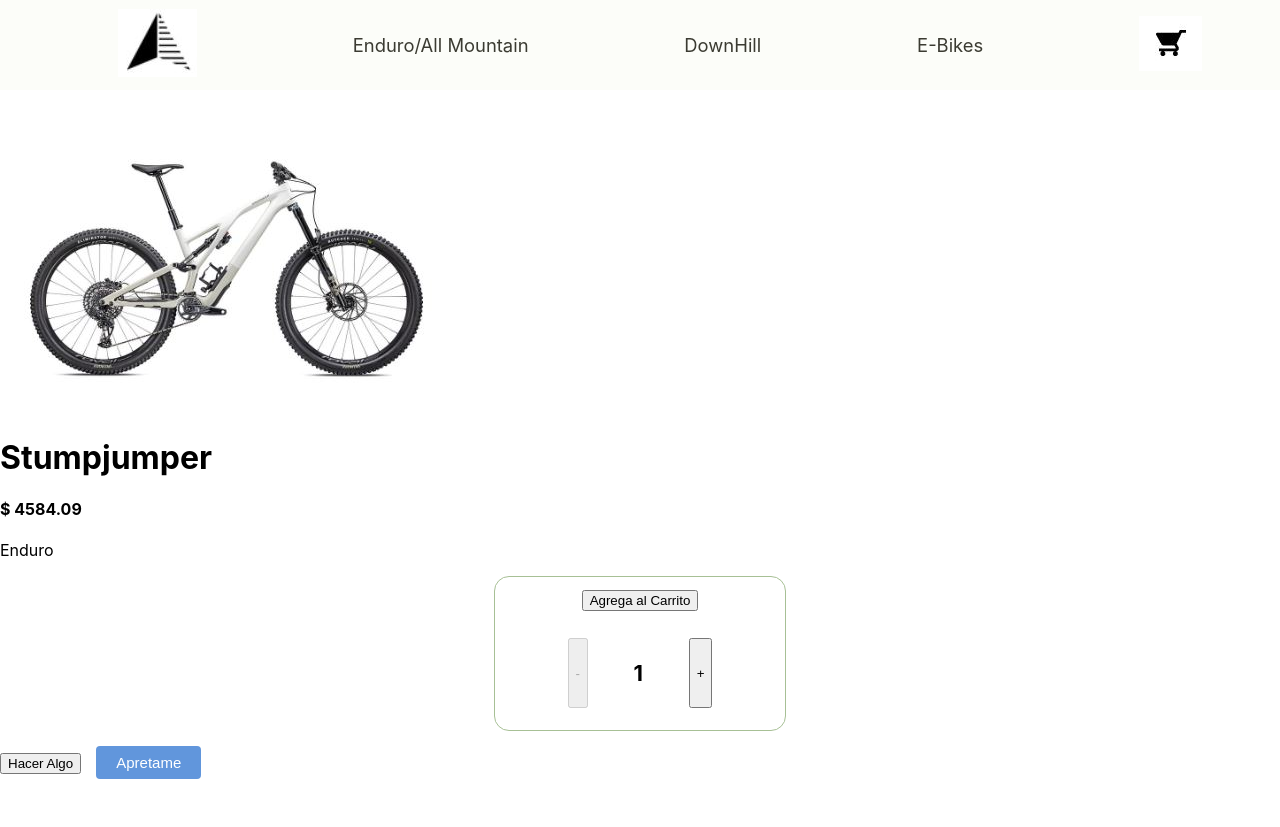
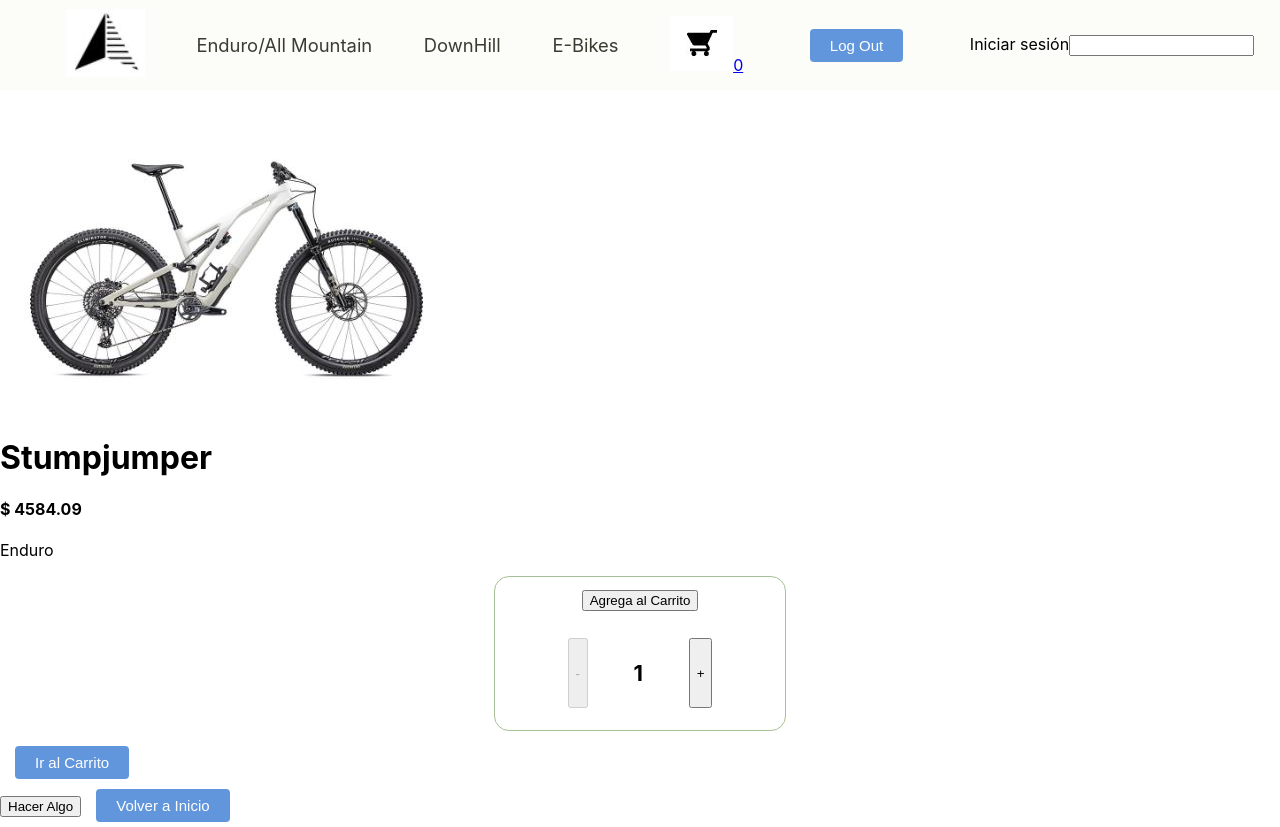
Before and after one commit to RodrigoLede/ReactPrimero, a React (Create React App) app: page /detalle/1 in a window 1280 px wide. Before the commit the page ends 800 px from the top, so only its background shows below. Built offline with nearby package versions, Linux system fonts and the light colour scheme.

Commit message:
Clase 10 terminada

```diff
--- a/src/App.js
+++ b/src/App.js
@@ -1,12 +1,13 @@
 import React from "react";
-import Button from "./componentes/Button/Button";
 import ItemDetailContainer from "./componentes/ItemDetailContainer/ItemDetailContainer";
 import ItemListContainer from "./componentes/ItemListContainer/ItemListContainer";
 import NavBar from "./componentes/NavBar/NavBar";
+import Button from "./componentes/Button/Button";
 import { BrowserRouter } from "react-router-dom";
 import { Routes, Route } from "react-router-dom";
 import PageNotFound from "./pages/PageNotFound";
 import HomePage from "./pages/HomePage";
+import { CartProvider } from "./storage/cartContext";
 
 
 function App() {
@@ -14,11 +15,19 @@
   function hacerAlgo() {
     alert("hola");
   }
+  function logOutSession(){
+    console.log("logout");
+  }
+
+  function logInSession(username){
+    alert(`Bienvenido usuario: ${username}`);
+  }
 
   return (
     <>
+        <CartProvider >
           <BrowserRouter>
-          <NavBar />
+            <NavBar onLogin={logInSession} onLogout={logOutSession} />
             <Routes>
               <Route path="/" element={ <ItemListContainer /> } />
               <Route path="/detalle/:itemid" element={<ItemDetailContainer />} />
@@ -26,8 +35,11 @@
               <Route path="*" element={<PageNotFound />} />
             </Routes>
           </BrowserRouter>
+        </CartProvider>
         <button onClick={hacerAlgo}>Hacer Algo</button>
-        <Button>Apretame</Button>
+        <a href="/">
+          <Button>Volver a Inicio</Button>
+        </a>
     </>
   );
 }
--- a/src/componentes/ItemCount/ItemCount.jsx
+++ b/src/componentes/ItemCount/ItemCount.jsx
@@ -2,8 +2,7 @@
 import { useState } from 'react'
 import "./itemcount.css";
 
-export default function ItemCount({ onAddToCart }) {
-
+function ItemCount({ onAddToCart }) {
     const[count, setCount] = useState(1);
 
     function handleSumar () {
@@ -12,7 +11,6 @@
         else
             setCount (8)
     }
-
     function handleRestar () {
         setCount (count -1)
     }
@@ -31,3 +29,5 @@
     </div>
   )
 }
+
+export default ItemCount;
--- a/src/componentes/ItemDetailContainer/ItemDetail.jsx
+++ b/src/componentes/ItemDetailContainer/ItemDetail.jsx
@@ -1,19 +1,8 @@
 import React, { useState } from "react";
+import Button from "../Button/Button";
 import ItemCount from "../ItemCount/ItemCount";
 
-function ItemDetail({
-  title,
-  img,
-  category,
-  price,
- }) {
-
-  const [countInCart, setCountInCart] = useState(0);
-
-  function handleAddToCart(count){
-    console.log(`Agregaste al carrito ${count} unidades`);
-    setCountInCart (count);
-  }
+function ItemDetail({title, img, category, price, onAddToCart }) {
   return (
     <div className="card-detail_main">
       <div className="card-detail_img">
@@ -24,13 +13,11 @@
         <h4 className="priceTag">$ {price}</h4>
         <p>{category}</p>
     </div>
-    {
-      countInCart === 0 ?
-        <ItemCount onAddToCart={handleAddToCart} />
-      :
-      <a href="/cart">Ir al Carrito</a>
-    }
-      </div>
+      <ItemCount onAddToCart={onAddToCart} />
+      <a href="/cart">
+        <Button> Ir al Carrito </Button>
+      </a>
+    </div>
   );
 }
 
--- a/src/componentes/ItemDetailContainer/ItemDetailContainer.jsx
+++ b/src/componentes/ItemDetailContainer/ItemDetailContainer.jsx
@@ -1,11 +1,20 @@
-import React, { useState, useEffect} from "react";
+import React, { useState, useEffect, useContext} from "react";
 import { useParams } from "react-router-dom";
 import { getBike } from '../../services/mockService';
+import { cartContext } from "../../storage/cartContext";
 import ItemDetail from './ItemDetail';
 
+
 function ItemDetailContainer() {
-  const [bike, setBike] = useState([])
+  const [bike, setBike] = useState({ title: "loading", price: "--,--" });
+
   let params = useParams();
+  const { addToCart } = useContext(cartContext);
+
+  function handleAddToCart(count) {
+    const bikeAndCount = {...bike, count: count};
+    addToCart(bikeAndCount);
+  }
 
   useEffect(() => {
       getBike(params.itemid)
@@ -19,6 +28,7 @@
 
   return (
    <ItemDetail
+      onAddToCart= {handleAddToCart}
       title={bike.title}
       img={bike.img}
       category={bike.category}
--- a/src/componentes/NavBar/CartWidget.jsx
+++ b/src/componentes/NavBar/CartWidget.jsx
@@ -1,5 +1,17 @@
-export default function CartWidget (props) {
+import React, {useContext } from "react";
+import { cartContext } from "../../storage/cartContext";
+
+
+function CartWidget (props) {
+
+    const contexto = useContext(cartContext);
+
     return(
-        <img src={props.img} alt="Carrito"/>
+        <>
+            <img src={props.img} alt="Carrito"/>
+            <span>{contexto.getTotalItemsInCart()}</span>
+        </>
     );
 }
+
+export default CartWidget;
--- a/src/componentes/NavBar/NavBar.jsx
+++ b/src/componentes/NavBar/NavBar.jsx
@@ -1,9 +1,21 @@
+import { useContext } from "react";
 import CartWidget from "./CartWidget";
 import NavItem from "./NavItem";
 import "./navbar.css";
 import { Link } from "react-router-dom";
+import { cartContext } from "../../storage/cartContext";
+import Button from "../Button/Button";
 
-function NavBar () {
+function NavBar (props) {
+    const context = useContext(cartContext);
+    context.test();
+
+    function handleSubmit(evt) {
+        evt.preventDefault();
+        let user = evt.target.elements[0].value;
+        console.log(user);
+        props.onLogin(user);
+    }
 
     return(
         <nav>
@@ -17,10 +29,16 @@
                 <Link to ="/cart">
                     <CartWidget img= "/imgs/Chart.jpg" />
                 </Link>
+
+                <Button onClick={props.onLogout}>Log Out</Button>
+
+                <form onSubmit={handleSubmit}>
+                    Iniciar sesión
+                    <input name="user"></input>
+                </form>
             </ul>
         </nav>
     );
-
 }
 
 export default NavBar;
--- /dev/null
+++ b/src/storage/cartContext.js
@@ -0,0 +1,44 @@
+import { createContext, useEffect, useState} from "react";
+
+export const cartContext = createContext({ cart: [] });
+
+function CartProvider(props){
+    const [cart, setCart] = useState([]);
+
+    const test = () => console.log("test");
+
+    function addToCart(item) {
+        let isInCart = cart.findIndex((itemInCart) => itemInCart.id === item.id);
+        let newCart = cart.map((item) => item);
+
+        if (isInCart !== -1) {
+          //newCart[isInCart]
+            alert("Cuidado! item ya agregado");
+          } else {
+            newCart.push(item);
+            setCart(newCart);
+          }
+        }
+
+        function removeItem(itemid) {
+
+        }
+
+        function clear() {
+        }
+
+        function getTotalItemsInCart() {
+          let total = 5;
+          return cart.length;
+        }
+
+    return(
+        <cartContext.Provider
+            value= {{ cart, test, addToCart, getTotalItemsInCart }}>
+            {}
+            {props.children}
+        </cartContext.Provider>
+    );
+}
+
+export { CartProvider };
```
Also changed, not shown: src/storage/userContext.js (added, +18 -0 lines). Lines whose indentation alone changed are shown as unchanged.
